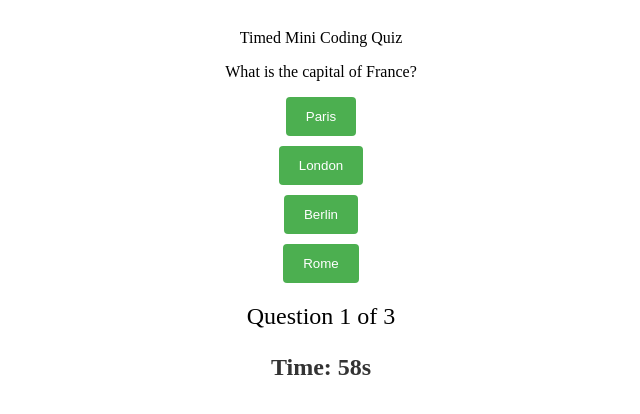
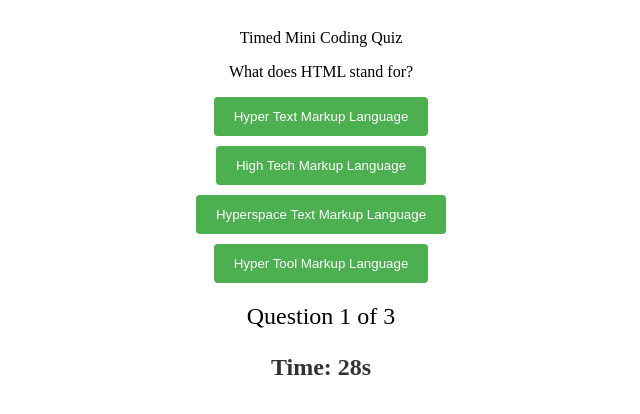
Before and after one commit to Badermah/quiz, a plain HTML site: page index.html in a window 1280 px wide. Both pictures are taken after a click on the button "Start Quiz". Shown: the part 86-500 px from the top of the page, without its empty margins (319-959 px from the left). Drawn offline with Linux system fonts and the light colour scheme.

Commit message:
Timer correspond with questions and changed questions

```diff
--- a/Assets/script.js
+++ b/Assets/script.js
@@ -1,18 +1,18 @@
 const quizData = [
 	{
-		question: "What is the capital of France?",
-		choices: ["Paris", "London", "Berlin", "Rome"],
-		answer: "Paris"
+		question: "What does HTML stand for?",
+		choices: ["Hyper Text Markup Language", "High Tech Markup Language", "Hyperspace Text Markup Language", "Hyper Tool Markup Language"],
+		answer: "Hyper Text Markup Language"
 	},
 	{
-		question: "What is the largest country in the world?",
-		choices: ["Russia", "Canada", "China", "USA"],
-		answer: "Russia"
+		question: "What does CSS stand for?",
+		choices: ["Creative Style Sheets", "Cascading Style Sheets", "Computer Style Sheets", "Content Style Sheets"],
+		answer: "Cascading Style Sheets"
 	},
 	{
-		question: "What is the highest mountain in the world?",
-		choices: ["Mount Everest", "Mount Kilimanjaro", "Mount Fuji", "Mount Whitney"],
-		answer: "Mount Everest"
+		question: "What does JS stand for?",
+		choices: ["JavaStyle", "JavaSource", "JavaScript", "JavaServer"],
+		answer: "JavaScript"
 	}
 ];
 
@@ -25,7 +25,7 @@ const timeText = document.getElementById("time");
 
 let currentQuestion = 0;
 let score = 0;
-let timeLeft = 60;
+let timeLeft = 30;
 
 function startQuiz() {
 	startBtn.classList.add("hidden");
@@ -34,7 +34,7 @@ function startQuiz() {
 	let timer = setInterval(() => {
 	  timeLeft--;
 	  timeText.innerText = `Time: ${timeLeft}s`;
-		if (timeLeft === 0) {
+	  if (timeLeft <= 0) { // Update this condition to handle negative time
 		clearInterval(timer);
 		endQuiz();
 	  }
@@ -57,6 +57,8 @@ function checkAnswer(event) {
 	const question = quizData[currentQuestion];
 	if (selectedChoice === question.answer) {
 	  score++;
+	} else {
+	  timeLeft -= 5; // Subtract 10 seconds for an incorrect answer
 	}
 	currentQuestion++;
 	if (currentQuestion < quizData.length) {
@@ -74,3 +76,5 @@ function endQuiz() {
 }
 
 startBtn.addEventListener("click", startQuiz);
+
+// Used past classwork and online resources to complete this assighment
--- a/Assets/style.css
+++ b/Assets/style.css
@@ -47,3 +47,5 @@ li {
 	margin-top: 20px;
 	color: #333;
   }
+
+  /* Used past classwork and online resources to complete this assighment */
```
Also changed, not shown: index.html (+2 -0 lines). Lines whose indentation alone changed are shown as unchanged.
